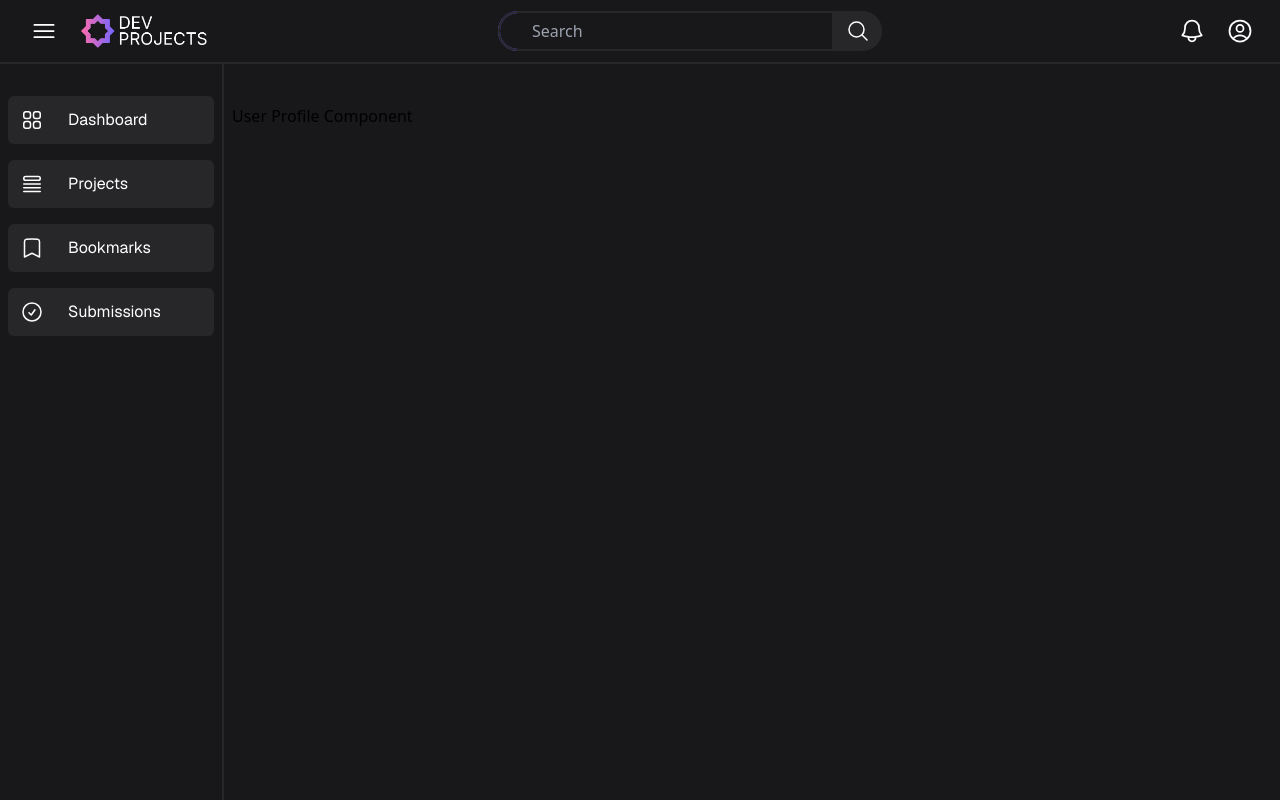
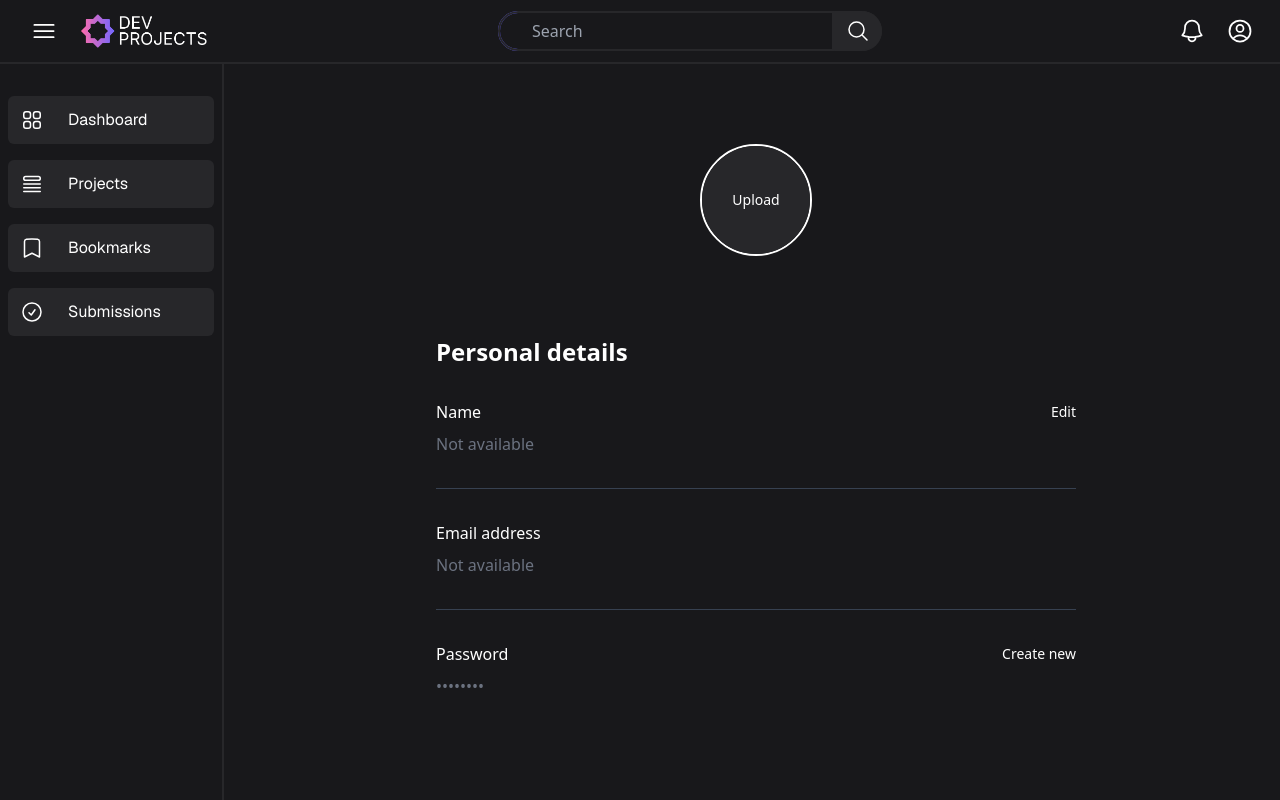
Before and after one commit to Team-CodeCrafters/dev-projects, a React (Vite) app in the folder frontend/: page /profile in a window 1280 px wide. Built offline with nearby package versions, Linux system fonts and the light colour scheme; no server answers.

Commit message:
creating user profile

```diff
--- /dev/null
+++ b/frontend/src/components/ConfirmationDialog.jsx
@@ -0,0 +1,18 @@
+import React from 'react';
+
+const ConfirmDialog = ({ message, onConfirm, onCancel }) => {
+  return (
+    <div className="fixed inset-0 flex items-center justify-center bg-black bg-opacity-60 z-50">
+      <div className="bg-black-light p-6 rounded-xl shadow-xl max-w-sm w-full text-white">
+        <h2 className="text-lg font-semibold mb-3">Are you sure?</h2>
+        <p className="text-sm text-secondary-text mb-6">{message}</p>
+        <div className="flex justify-end gap-4">
+          <button onClick={onCancel} className="text-white hover:underline">Cancel</button>
+          <button onClick={onConfirm} className="text-error font-semibold hover:underline">Continue</button>
+        </div>
+      </div>
+    </div>
+  );
+};
+
+export default ConfirmDialog;
--- /dev/null
+++ b/frontend/src/components/PersonalDetails.jsx
@@ -0,0 +1,162 @@
+import React, { useEffect, useState } from 'react';
+import Button from './Button';
+import { useNavigate } from 'react-router-dom';
+import axios from 'axios';
+
+const PersonalDetails = () => {
+  const navigate = useNavigate();
+
+  const [userData, setUserData] = useState({
+    name: '',
+    email: '',
+  });
+
+  const [editMode, setEditMode] = useState(false);
+  const [editedName, setEditedName] = useState('');
+  const [showPasswordDialog, setShowPasswordDialog] = useState(false);
+
+  useEffect(() => {
+    const fetchProfile = async () => {
+      try {
+        const res = await axios.get('/user/profile');
+        setUserData({ name: res.data.displayName, email: res.data.email });
+        setEditedName(res.data.displayName);
+      } catch (err) {
+        console.error('Failed to fetch profile:', err);
+      }
+    };
+
+    fetchProfile();
+  }, []);
+
+  const handleSave = async () => {
+    try {
+      await axios.put('/user/update-profile', { name: editedName });
+      setUserData((prev) => ({ ...prev, name: editedName }));
+      setEditMode(false);
+    } catch (err) {
+      console.error('Failed to update profile:', err);
+    }
+  };
+
+  const handlePasswordChange = () => {
+    setShowPasswordDialog(false);
+    navigate('/forgot-password');
+  };
+
+  return (
+    <div className="animate-fade-in mt-20 w-full max-w-2xl space-y-8 px-4 text-white">
+      {/* Page Title */}
+      <h1 className="text-2xl font-semibold">Personal details</h1>
+
+      {/* Name */}
+      <div>
+        <div className="flex items-center justify-between">
+          <h2 className="text-base font-medium text-white">Name</h2>
+          {!editMode && (
+            <button
+              className="text-sm text-white hover:underline"
+              onClick={() => setEditMode(true)}
+            >
+              Edit
+            </button>
+          )}
+        </div>
+
+        {editMode ? (
+          <div className="mt-4 space-y-4">
+            <p className="text-secondary-text text-sm">
+              This will be visible on your profile and to other team members.
+            </p>
+            <div>
+              <label className="mb-1 block text-sm text-white">Full name</label>
+              <input
+                type="text"
+                value={editedName}
+                onChange={(e) => setEditedName(e.target.value)}
+                className="bg-black-light border-white-dark w-full rounded-lg border p-3 text-white"
+              />
+            </div>
+            <div className="flex items-center justify-between">
+              <div className="w-32">
+                <button
+                  onClick={handleSave}
+                  className="rounded-lg bg-white px-4 py-1.5 font-medium text-black transition hover:bg-gray-200"
+                >
+                  Save
+                </button>
+              </div>
+              <button
+                onClick={() => setEditMode(false)}
+                className="text-white hover:underline"
+              >
+                Cancel
+              </button>
+            </div>
+          </div>
+        ) : (
+          <p className="text-secondary-text mt-2 text-base">
+            {userData.name || 'Not available'}
+          </p>
+        )}
+      </div>
+
+      <hr className="border-gray-700" />
+
+      {/* Email */}
+      <div>
+        <div className="flex items-center justify-between">
+          <h2 className="text-base font-medium text-white">Email address</h2>
+        </div>
+        <p className="text-secondary-text mt-2 text-base">
+          {userData.email || 'Not available'}
+        </p>
+      </div>
+
+      <hr className="border-gray-700" />
+
+      {/* Password */}
+      <div>
+        <div className="flex items-center justify-between">
+          <h2 className="text-base font-medium text-white">Password</h2>
+          <button
+            className="text-sm text-white hover:underline"
+            onClick={() => setShowPasswordDialog(true)}
+          >
+            Create new
+          </button>
+        </div>
+        <p className="text-secondary-text mt-2 text-base">••••••••</p>
+      </div>
+
+      {/* Dialog Box */}
+      {showPasswordDialog && (
+        <div className="bg-opacity-70 fixed inset-0 z-50 flex items-center justify-center bg-black">
+          <div className="bg-black-medium w-[90%] max-w-md rounded-xl p-6 text-white">
+            <h3 className="mb-4 text-xl font-semibold">Are you sure?</h3>
+            <p className="text-secondary-text mb-6">
+              You will be redirected to create a new password. This action
+              cannot be undone.
+            </p>
+            <div className="flex justify-end space-x-4">
+              <button
+                className="bg-white-dark rounded-md px-4 py-2 text-black hover:bg-white"
+                onClick={() => setShowPasswordDialog(false)}
+              >
+                Cancel
+              </button>
+              <button
+                className="bg-error rounded-md px-4 py-2 text-white hover:bg-red-600"
+                onClick={handlePasswordChange}
+              >
+                Continue
+              </button>
+            </div>
+          </div>
+        </div>
+      )}
+    </div>
+  );
+};
+
+export default PersonalDetails;
--- a/frontend/src/components/ProfilePicture.jsx
+++ b/frontend/src/components/ProfilePicture.jsx
@@ -1,4 +1,72 @@
+import React, { useRef, useState, useEffect } from 'react';
+
 const ProfilePicture = () => {
-  return <></>;
+  const [image, setImage] = useState(null);
+  const fileInputRef = useRef(null);
+
+  useEffect(() => {
+    const storedImage = localStorage.getItem('profileImage');
+    if (storedImage) setImage(storedImage);
+  }, []);
+
+  const handleImageChange = (e) => {
+    const file = e.target.files[0];
+    if (file && file.type.startsWith('image/')) {
+      const reader = new FileReader();
+      reader.onloadend = () => {
+        setImage(reader.result);
+        localStorage.setItem('profileImage', reader.result);
+      };
+      reader.readAsDataURL(file);
+    }
+  };
+
+  const handleClick = () => fileInputRef.current.click();
+
+  const handleDelete = () => {
+    setImage(null);
+    localStorage.removeItem('profileImage');
+  };
+
+  return (
+    <div
+      className="relative w-28 h-28 rounded-full border-2 border-white overflow-hidden group cursor-pointer"
+    >
+      {image ? (
+        <img src={image} alt="Profile" className="w-full h-full object-cover" />
+      ) : (
+        // Upload section with hover effects
+        <div
+          className="w-full h-full flex items-center justify-center bg-black-light text-white text-sm transition-all duration-300 hover:bg-black-medium hover:scale-105 hover:text-accent hover:shadow-lg"
+          onClick={handleClick}
+        >
+          Upload
+        </div>
+      )}
+
+      {image && (
+        <div className="absolute inset-0 bg-black bg-opacity-60 hidden group-hover:flex flex-col items-center justify-center text-white transition">
+          <button onClick={handleClick} className="text-sm font-medium hover:underline">
+            Change
+          </button>
+          <button
+            onClick={handleDelete}
+            className="mt-2 text-sm text-gray-400 hover:text-red-400"
+          >
+            Delete
+          </button>
+        </div>
+      )}
+
+      <input
+        type="file"
+        accept="image/*"
+        ref={fileInputRef}
+        onChange={handleImageChange}
+        className="hidden"
+      />
+    </div>
+  );
 };
+
 export default ProfilePicture;
--- a/frontend/src/index.css
+++ b/frontend/src/index.css
@@ -13,3 +13,12 @@
     @apply font-body text-sm font-light;
   }
 }
+
+@keyframes fade-in {
+  from { opacity: 0; transform: translateY(10px); }
+  to { opacity: 1; transform: translateY(0); }
+}
+
+.animate-fade-in {
+  animation: fade-in 0.4s ease-out;
+}
--- a/frontend/src/pages/Login.jsx
+++ b/frontend/src/pages/Login.jsx
@@ -40,7 +40,7 @@ const Login = () => {
   }
 
   return (
-    <div className="px- bg-black-dark flex min-h-screen items-center justify-center">
+    <div className="px- bg-black flex min-h-screen items-center justify-center">
       <Card>
         {/* ✅ Logo added here */}
         <div className="mb-6 flex justify-center">
--- a/frontend/src/pages/UserProfile.jsx
+++ b/frontend/src/pages/UserProfile.jsx
@@ -1,7 +1,15 @@
 import React from 'react';
+import ProfilePicture from '../components/ProfilePicture';
+import PersonalDetails from '../components/PersonalDetails';
 
 const UserProfile = () => {
-  return <div>User Profile Component</div>;
+
+  return (
+    <div className="min-h-screen w-full px-4 py-10 flex flex-col items-center text-white">
+      <ProfilePicture />
+      <PersonalDetails />
+    </div>
+  );
 };
 
 export default UserProfile;
--- a/package.json
+++ b/package.json
@@ -12,5 +12,8 @@
   "devDependencies": {
     "prettier": "^3.4.2",
     "prettier-plugin-tailwindcss": "^0.6.10"
+  },
+  "dependencies": {
+    "axios": "^1.10.0"
   }
 }
```
Also changed, not shown: 2 other files (tests, documents, lock files or other folders).
